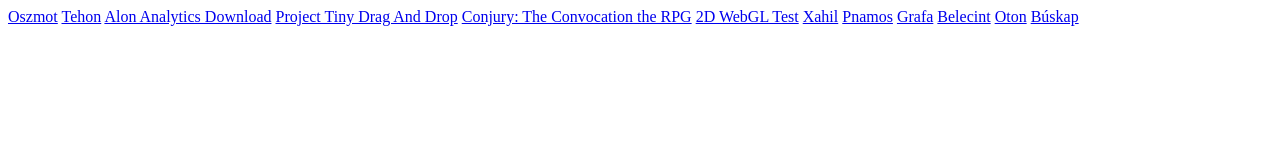
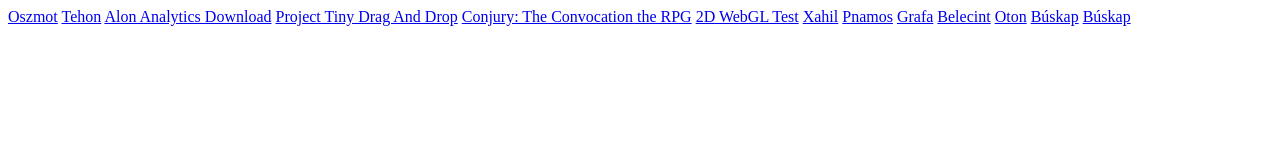
Before and after one commit to JesseRahikainen/JesseRahikainen.github.io, a plain HTML site: page index.html in a window 1280 px wide. Drawn offline with Linux system fonts and the light colour scheme.

Commit message:
Add link to Verslun

```diff
--- a/index.html
+++ b/index.html
@@ -16,5 +16,6 @@
 		<a href="Belecint/Belecint.html">Belecint</a>
 		<a href="Oton/index.html">Oton</a>
 		<a href="Búskap/búskap_rules.pdf">Búskap</a>
+		<a href="Verslun/Verslun.pdf">Búskap</a>
 	</body>
 </html>
```
